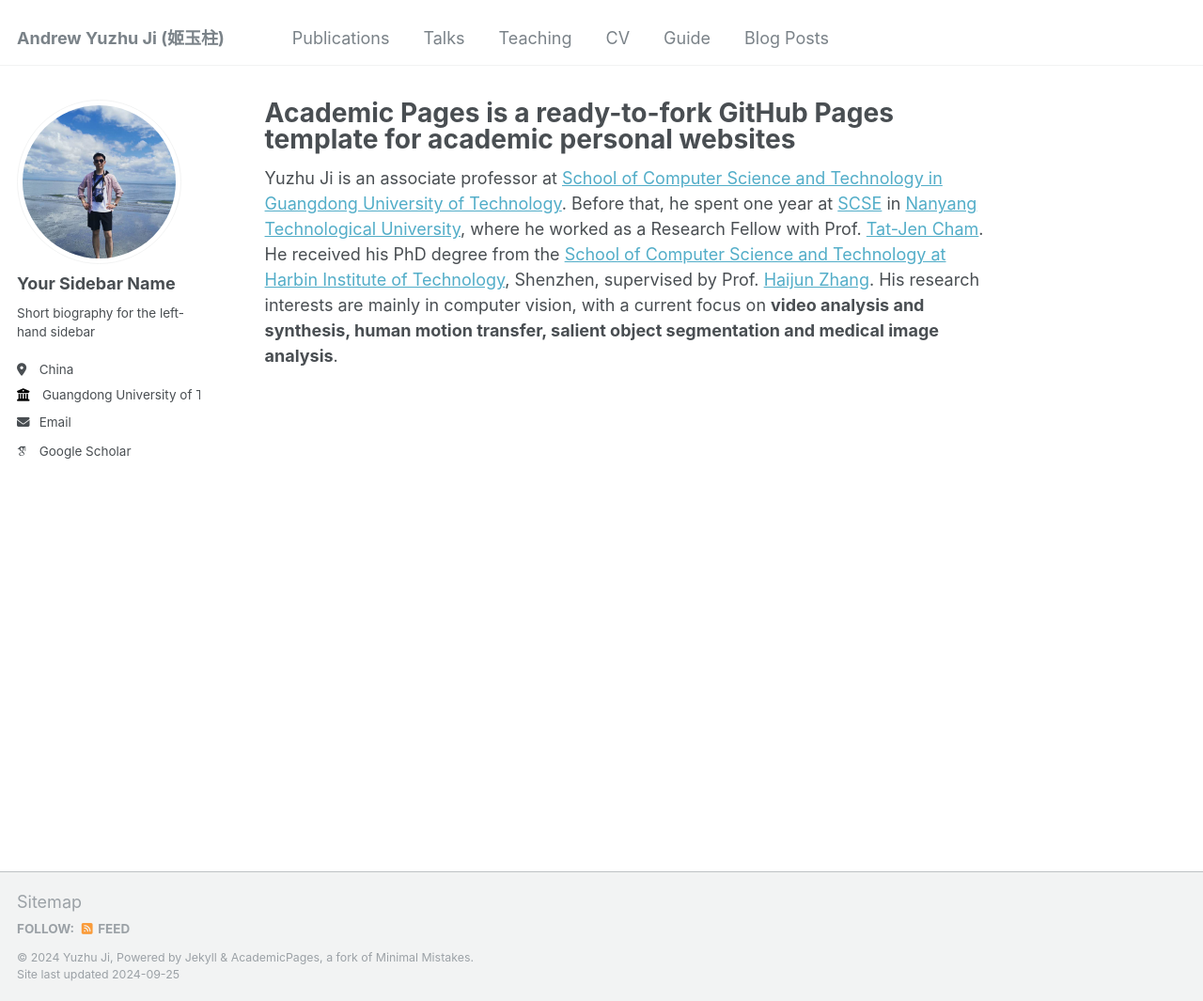
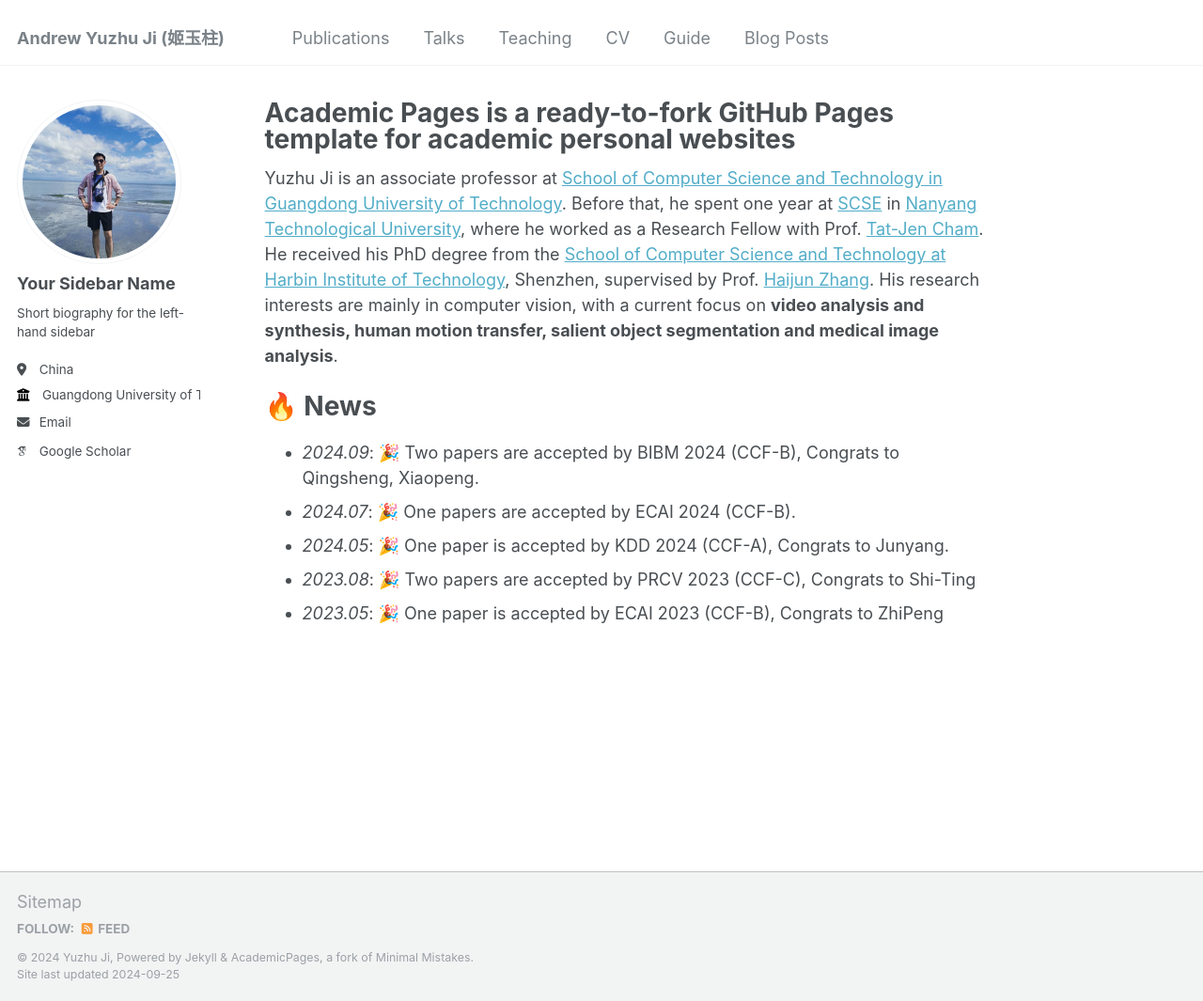
Before and after one commit to AndrewChiyz/andrewchiyz.github.io, a Jekyll site: the page built from _pages/about.md, in a window 1280 px wide and 1065 px high. Shown: the whole window at 94% size. Built offline with Jekyll 4.4.1, drawn with Linux system fonts in a browser that asks for light colours; some web fonts are replaced.

Commit message:
update: cv and about.md

```diff
--- a/_pages/about.md
+++ b/_pages/about.md
@@ -8,6 +8,15 @@ redirect_from:
 ---
 
 Yuzhu Ji is an associate professor at [School of Computer Science and Technology in Guangdong University of Technology](https://cs.gdut.edu.cn/). Before that, he spent one year at [SCSE](https://www.ntu.edu.sg/scse) in [Nanyang Technological University](https://www.ntu.edu.sg/), where he worked as a Research Fellow with Prof. [Tat-Jen Cham](https://personal.ntu.edu.sg/astjcham/bio.html). He received his PhD degree from the [School of Computer Science and Technology at Harbin Institute of Technology](http://cs.hitsz.edu.cn/), Shenzhen, supervised by Prof. [Haijun Zhang](https://www.dl2link.com/). His research interests are mainly in computer vision, with a current focus on **video analysis and synthesis, human motion transfer, salient object segmentation and medical image analysis**.
+
+
+🔥 News
+========================
+- *2024.09*: 🎉 Two papers are accepted by BIBM 2024 (CCF-B), Congrats to Qingsheng, Xiaopeng.
+- *2024.07*: 🎉 One papers are accepted by ECAI 2024 (CCF-B).
+- *2024.05*: 🎉 One paper is accepted by KDD 2024 (CCF-A), Congrats to Junyang.
+- *2023.08*: 🎉 Two papers are accepted by PRCV 2023 (CCF-C), Congrats to Shi-Ting
+- *2023.05*: 🎉 One paper is accepted by ECAI 2023 (CCF-B), Congrats to ZhiPeng
 
 <!--
 This is the front page of a website that is powered by the [Academic Pages template](https://github.com/academicpages/academicpages.github.io) and hosted on GitHub pages. [GitHub pages](https://pages.github.com) is a free service in which websites are built and hosted from code and data stored in a GitHub repository, automatically updating when a new commit is made to the respository. This template was forked from the [Minimal Mistakes Jekyll Theme](https://mmistakes.github.io/minimal-mistakes/) created by Michael Rose, and then extended to support the kinds of content that academics have: publications, talks, teaching, a portfolio, blog posts, and a dynamically-generated CV. You can fork [this repository](https://github.com/academicpages/academicpages.github.io) right now, modify the configuration and markdown files, add your own PDFs and other content, and have your own site for free, with no ads! An older version of this template powers my own personal website at [stuartgeiger.com](http://stuartgeiger.com), which uses [this Github repository](https://github.com/staeiou/staeiou.github.io).
```
